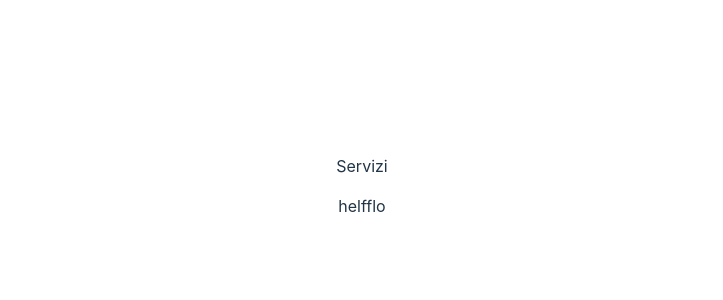
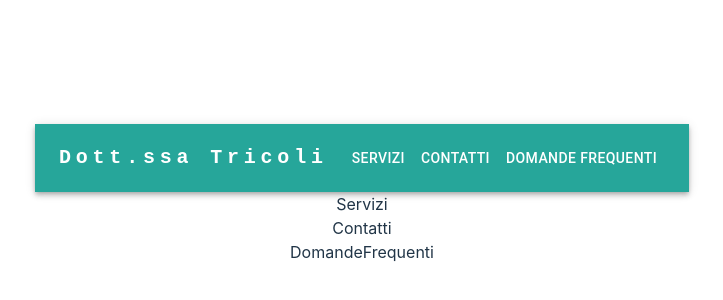
Before and after one commit to Mimmofalena/doctor-tricoli, a React (Vite) app: page / in a window 1280 px wide. Shown: the part 206-506 px from the top of the page, without its empty margins (278-1001 px from the left). Built offline with nearby package versions, Linux system fonts and the light colour scheme.

Commit message:
add navbar and sections to App.jsx. Add scroll behaviour

```diff
--- a/src/App.jsx
+++ b/src/App.jsx
@@ -1,11 +1,35 @@
+import { useRef } from "react";
 import "./App.css";
 import Servizi from "./components/Servizi/Servizi";
+import Contatti from "./components/Contatti/Contatti";
+import DomandeFrequenti from "./components/DomandeFrequenti/DomandeFrequenti";
+import Navbar from "./components/Navbar/Navbar";
 
 function App() {
+  const serviziRef = useRef();
+  const contattiRef = useRef();
+  const domandeFrequentiRef = useRef();
+
+  const goToSection = (sectionRef) => {
+    sectionRef.current.scrollIntoView();
+  };
   return (
     <>
-    <Servizi />
-      <p>helfflo</p>
+      <Navbar
+        goToServizi={() => goToSection(serviziRef)}
+        goToContatti={() => goToSection(contattiRef)}
+        goToDomandefrequenti={() => goToSection(domandeFrequentiRef)}
+      />
+
+      <section ref={serviziRef}>
+        <Servizi />
+      </section>
+      <section ref={contattiRef}>
+        <Contatti />
+      </section>
+      <section ref={domandeFrequentiRef}>
+        <DomandeFrequenti />
+      </section>
     </>
   );
 }
```
